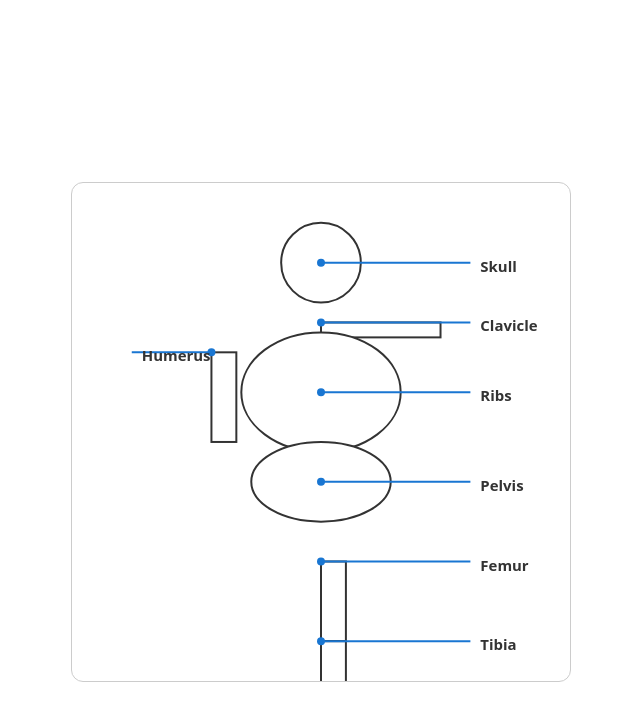
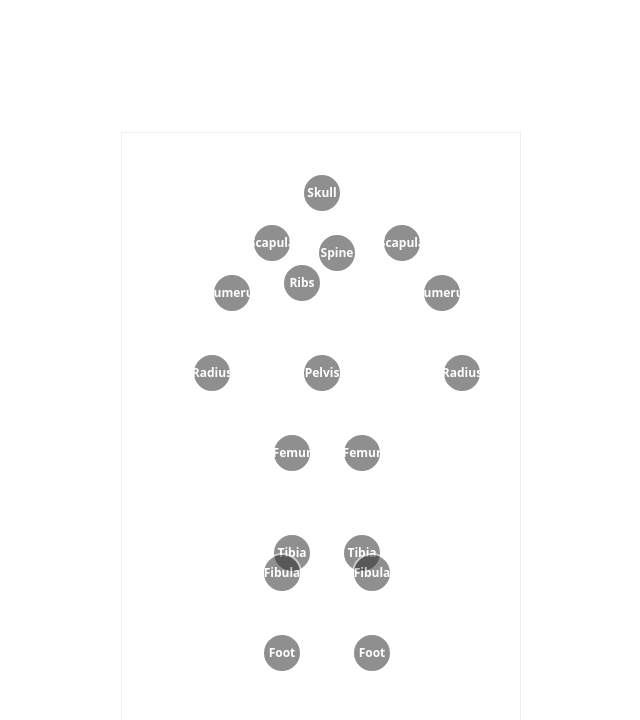
Before and after one commit to Content-Interactives/the_skeleton, a React (Vite) app: page / in a window 1280 px wide. Shown: the top 720 px of the page, without its empty margins (319-959 px from the left). Built offline with nearby package versions, Linux system fonts and the light colour scheme.

Commit message:
left and right parts highlight the other left or right part

```diff
--- a/src/components/TheSkeleton.jsx
+++ b/src/components/TheSkeleton.jsx
@@ -1,230 +1,106 @@
-import React, { useState } from 'react';
+import React, { useState, useEffect, useRef } from 'react';
+import skeletonSVG from '../assets/skeleton_no_text.svg';
 
+// Map SVG group IDs to labels and descriptions
 const PARTS = [
-	{
-		id: 'skull',
-		label: 'Skull',
-		partX: 250,
-		partY: 80,
-		labelX: 400,
-		labelY: 80,
-		description: 'The skull is the bony structure that forms the head and protects the brain. It consists of 22 bones that are fused together in adults.'
-	},
-	{
-		id: 'clavicle',
-		label: 'Clavicle',
-		partX: 250,
-		partY: 140,
-		labelX: 400,
-		labelY: 140,
-		description: 'The clavicle, or collarbone, is a long bone that connects the shoulder blade to the sternum. It helps support the shoulder and arm.'
-	},
-	{
-		id: 'ribs',
-		label: 'Ribs',
-		partX: 250,
-		partY: 210,
-		labelX: 400,
-		labelY: 210,
-		description: 'The ribs are curved bones that form the rib cage, protecting vital organs like the heart and lungs. Humans typically have 12 pairs of ribs.'
-	},
-	{
-		id: 'pelvis',
-		label: 'Pelvis',
-		partX: 250,
-		partY: 300,
-		labelX: 400,
-		labelY: 300,
-		description: 'The pelvis is a basin-shaped structure that connects the spine to the legs. It supports the weight of the upper body and protects reproductive organs.'
-	},
-	{
-		id: 'femur',
-		label: 'Femur',
-		partX: 250,
-		partY: 380,
-		labelX: 400,
-		labelY: 380,
-		description: 'The femur, or thigh bone, is the longest and strongest bone in the human body. It connects the hip to the knee.'
-	},
-	{
-		id: 'tibia',
-		label: 'Tibia',
-		partX: 250,
-		partY: 460,
-		labelX: 400,
-		labelY: 460,
-		description: 'The tibia, or shinbone, is the larger of the two bones in the lower leg. It bears most of the body\'s weight and forms the knee joint with the femur.'
-	},
-	{
-		id: 'humerus',
-		label: 'Humerus',
-		partX: 140,
-		partY: 170,
-		labelX: 60,
-		labelY: 170,
-		description: 'The humerus is the long bone in the upper arm, connecting the shoulder to the elbow. It allows for arm movement and supports the forearm.'
-	},
+	{ id: 'Skull', label: 'Skull', description: 'The skull is the bony structure that forms the head and protects the brain.' },
+	{ id: 'Spine', label: 'Spine', description: 'The spine (vertebral column) is made up of 33 vertebrae that protect the spinal cord and support the body.' },
+	{ id: 'Ribs', label: 'Ribs', description: 'The ribs are curved bones that form the rib cage, protecting vital organs like the heart and lungs.' },
+	{ id: 'Pelvis', label: 'Pelvis', description: 'The pelvis is a basin-shaped structure that connects the spine to the legs.' },
+	{ id: 'FemurLeft', label: 'Femur (Left)', description: 'The femur, or thigh bone, is the longest and strongest bone in the human body.' },
+	{ id: 'FemurRight', label: 'Femur (Right)', description: 'The femur, or thigh bone, is the longest and strongest bone in the human body.' },
+	{ id: 'TibiaLeft', label: 'Tibia (Left)', description: 'The tibia, or shinbone, is the larger of the two bones in the lower leg.' },
+	{ id: 'TibiaRight', label: 'Tibia (Right)', description: 'The tibia, or shinbone, is the larger of the two bones in the lower leg.' },
+	{ id: 'FibulaLeft', label: 'Fibula (Left)', description: 'The fibula is the thinner and smaller bone of the lower leg.' },
+	{ id: 'FibulaRight', label: 'Fibula (Right)', description: 'The fibula is the thinner and smaller bone of the lower leg.' },
+	{ id: 'FootLeft', label: 'Foot (Left)', description: 'The foot consists of 26 bones that support the body\'s weight and enable walking and running.' },
+	{ id: 'FootRight', label: 'Foot (Right)', description: 'The foot consists of 26 bones that support the body\'s weight and enable walking and running.' },
+	{ id: 'ScapulaLeft', label: 'Scapula (Left)', description: 'The scapula, or shoulder blade, connects the humerus with the clavicle.' },
+	{ id: 'ScapulaRight', label: 'Scapula (Right)', description: 'The scapula, or shoulder blade, connects the humerus with the clavicle.' },
+	{ id: 'HumerusLeft', label: 'Humerus (Left)', description: 'The humerus is the long bone in the upper arm.' },
+	{ id: 'HumerusRight', label: 'Humerus (Right)', description: 'The humerus is the long bone in the upper arm.' },
+	{ id: 'RadiusLeft', label: 'Radius (Left)', description: 'The radius is one of the two bones in the forearm.' },
+	{ id: 'RadiusRight', label: 'Radius (Right)', description: 'The radius is one of the two bones in the forearm.' },
+	// Add more as needed
 ];
+
+// Approximate positions for each part (tweak as needed)
+const PART_POSITIONS = {
+	Skull: { top: 40, left: 180 },
+	Spine: { top: 100, left: 195 },
+	Ribs: { top: 130, left: 160 },
+	Pelvis: { top: 220, left: 180 },
+	FemurLeft: { top: 300, left: 150 },
+	FemurRight: { top: 300, left: 220 },
+	TibiaLeft: { top: 400, left: 150 },
+	TibiaRight: { top: 400, left: 220 },
+	FibulaLeft: { top: 420, left: 140 },
+	FibulaRight: { top: 420, left: 230 },
+	FootLeft: { top: 500, left: 140 },
+	FootRight: { top: 500, left: 230 },
+	ScapulaLeft: { top: 90, left: 130 },
+	ScapulaRight: { top: 90, left: 260 },
+	HumerusLeft: { top: 140, left: 90 },
+	HumerusRight: { top: 140, left: 300 },
+	RadiusLeft: { top: 220, left: 70 },
+	RadiusRight: { top: 220, left: 320 },
+	// ... add more as needed
+};
+
+// Helper to get paired part IDs
+const getPairedPartIds = (id) => {
+	if (id.endsWith('Left')) return [id, id.replace('Left', 'Right')];
+	if (id.endsWith('Right')) return [id, id.replace('Right', 'Left')];
+	return [id];
+};
 
 const TheSkeleton = () => {
 	const [hovered, setHovered] = useState(null);
 	const [selected, setSelected] = useState(null);
 
-	const handlePartClick = (id) => {
-		setSelected(selected === id ? null : id);
-	};
+	// Compute highlighted parts for hover and selection
+	const hoveredParts = hovered ? getPairedPartIds(hovered) : [];
+	const selectedParts = selected ? getPairedPartIds(selected) : [];
 
 	return (
 		<div style={{ minHeight: '100vh', display: 'flex', alignItems: 'center', justifyContent: 'center', flexDirection: 'column' }}>
-			<svg
-				width="500"
-				height="500"
-				viewBox="0 0 500 500"
-				style={{ border: '1px solid #ccc', background: '#fff', borderRadius: 12 }}
-			>
-				{/* Skeleton parts */}
-				{/* Skull */}
-				<circle
-					id="skull"
-					cx="250"
-					cy="80"
-					r="40"
-					fill={hovered === 'skull' ? '#ffe066' : '#fff'}
-					stroke="#333"
-					strokeWidth="2"
-					onMouseEnter={() => setHovered('skull')}
-					onMouseLeave={() => setHovered(null)}
-					onClick={() => handlePartClick('skull')}
-					style={{ cursor: 'pointer' }}
-				/>
-				{/* Clavicle */}
-				<rect
-					id="clavicle"
-					x="250"
-					y="140"
-					width="120"
-					height="15"
-					fill={hovered === 'clavicle' ? '#ffe066' : '#fff'}
-					stroke="#333"
-					strokeWidth="2"
-					onMouseEnter={() => setHovered('clavicle')}
-					onMouseLeave={() => setHovered(null)}
-					onClick={() => handlePartClick('clavicle')}
-					style={{ cursor: 'pointer' }}
-				/>
-				{/* Humerus (left) */}
-				<rect
-					id="humerus"
-					x="140"
-					y="170"
-					width="25"
-					height="90"
-					fill={hovered === 'humerus' ? '#ffe066' : '#fff'}
-					stroke="#333"
-					strokeWidth="2"
-					onMouseEnter={() => setHovered('humerus')}
-					onMouseLeave={() => setHovered(null)}
-					onClick={() => handlePartClick('humerus')}
-					style={{ cursor: 'pointer' }}
-				/>
-				{/* Ribs */}
-				<ellipse
-					id="ribs"
-					cx="250"
-					cy="210"
-					rx="80"
-					ry="60"
-					fill={hovered === 'ribs' ? '#ffe066' : '#fff'}
-					stroke="#333"
-					strokeWidth="2"
-					onMouseEnter={() => setHovered('ribs')}
-					onMouseLeave={() => setHovered(null)}
-					onClick={() => handlePartClick('ribs')}
-					style={{ cursor: 'pointer' }}
-				/>
-				{/* Pelvis */}
-				<ellipse
-					id="pelvis"
-					cx="250"
-					cy="300"
-					rx="70"
-					ry="40"
-					fill={hovered === 'pelvis' ? '#ffe066' : '#fff'}
-					stroke="#333"
-					strokeWidth="2"
-					onMouseEnter={() => setHovered('pelvis')}
-					onMouseLeave={() => setHovered(null)}
-					onClick={() => handlePartClick('pelvis')}
-					style={{ cursor: 'pointer' }}
-				/>
-				{/* Femur (left) */}
-				<rect
-					id="femur"
-					x="250"
-					y="380"
-					width="25"
-					height="80"
-					fill={hovered === 'femur' ? '#ffe066' : '#fff'}
-					stroke="#333"
-					strokeWidth="2"
-					onMouseEnter={() => setHovered('femur')}
-					onMouseLeave={() => setHovered(null)}
-					onClick={() => handlePartClick('femur')}
-					style={{ cursor: 'pointer' }}
-				/>
-				{/* Tibia (left) */}
-				<rect
-					id="tibia"
-					x="250"
-					y="460"
-					width="25"
-					height="50"
-					fill={hovered === 'tibia' ? '#ffe066' : '#fff'}
-					stroke="#333"
-					strokeWidth="2"
-					onMouseEnter={() => setHovered('tibia')}
-					onMouseLeave={() => setHovered(null)}
-					onClick={() => handlePartClick('tibia')}
-					style={{ cursor: 'pointer' }}
-				/>
-				{/* Labels and descriptions */}
-				{PARTS.map((part) => (
-					<g key={part.id}>
-						<line
-							x1={part.partX}
-							y1={part.partY}
-							x2={part.labelX}
-							y2={part.labelY}
-							stroke="#1976d2"
-							strokeWidth={2}
-						/>
-						{/* Dot at the part end */}
-						<circle
-							cx={part.partX}
-							cy={part.partY}
-							r={4}
-							fill="#1976d2"
-						/>
-						{/* Label */}
-						<text
-							x={part.labelX + 10}
-							y={part.labelY + 5}
-							fontSize="15"
-							fontWeight="bold"
-							fill="#333"
-							textAnchor="start"
-							alignmentBaseline="middle"
-						>
-							{part.label}
-						</text>
-					</g>
+			<div style={{ position: 'relative', width: 400, height: 600, background: '#fff', border: '1px solid #eee' }}>
+				{PARTS.map(part => (
+					<div
+						key={part.id}
+						style={{
+							position: 'absolute',
+							top: PART_POSITIONS[part.id]?.top,
+							left: PART_POSITIONS[part.id]?.left,
+							width: 40,
+							height: 40,
+							borderRadius: '50%',
+							background: hoveredParts.includes(part.id) ? 'gold' : '#222',
+							opacity: hoveredParts.includes(part.id) || selectedParts.includes(part.id) ? 0.8 : 0.5,
+							border: selectedParts.includes(part.id) ? '3px solid #1976d2' : '2px solid #fff',
+							cursor: 'pointer',
+							transition: 'all 0.2s',
+							display: 'flex',
+							alignItems: 'center',
+							justifyContent: 'center',
+							color: '#fff',
+							fontWeight: 'bold',
+							fontSize: 12,
+							zIndex: hoveredParts.includes(part.id) || selectedParts.includes(part.id) ? 2 : 1,
+						}}
+						onMouseEnter={() => setHovered(part.id)}
+						onMouseLeave={() => setHovered(null)}
+						onClick={() => setSelected(part.id)}
+						title={part.label}
+					>
+						{part.label.split(' ')[0]}
+					</div>
 				))}
-			</svg>
-
+			</div>
 			{/* Description popup */}
 			{selected && (
 				<div style={{
-					position: 'absolute',
+					position: 'fixed',
 					top: '50%',
 					left: '50%',
 					transform: 'translate(-50%, -50%)',
```
Also changed, not shown: src/components/SkeletonInteractive.tsx (added, +25 -0 lines), src/assets/image-from-rawpixel-id-6261750-svg.svg (added), src/assets/skeleton_no_text.svg (added).
